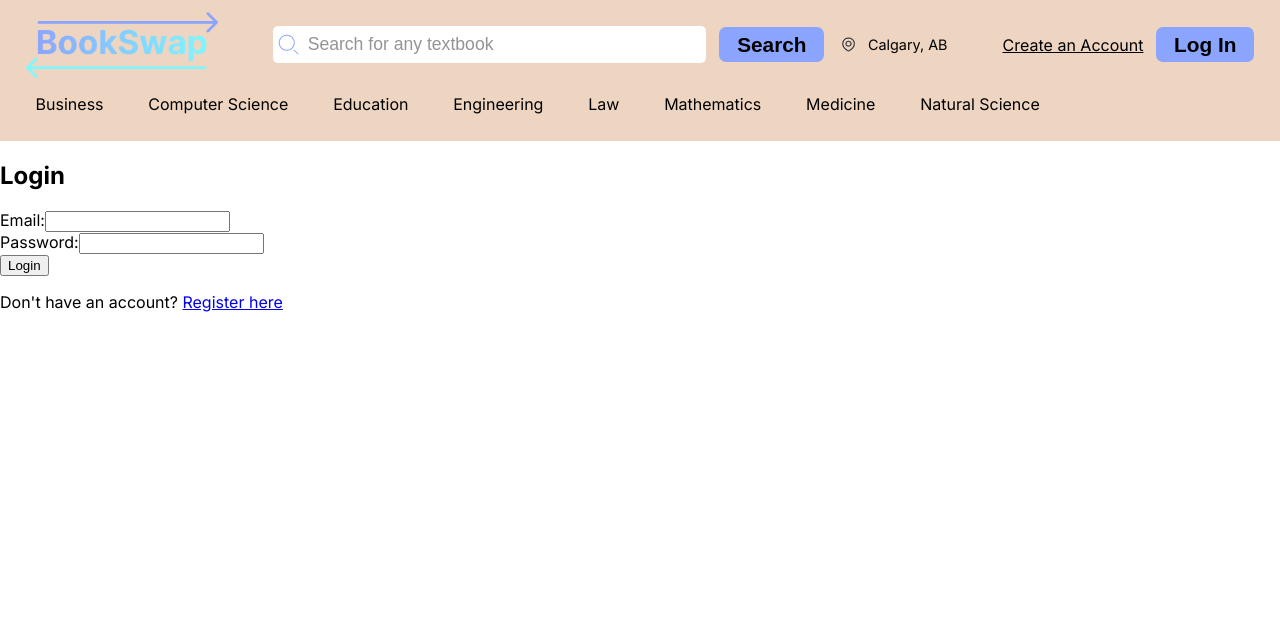
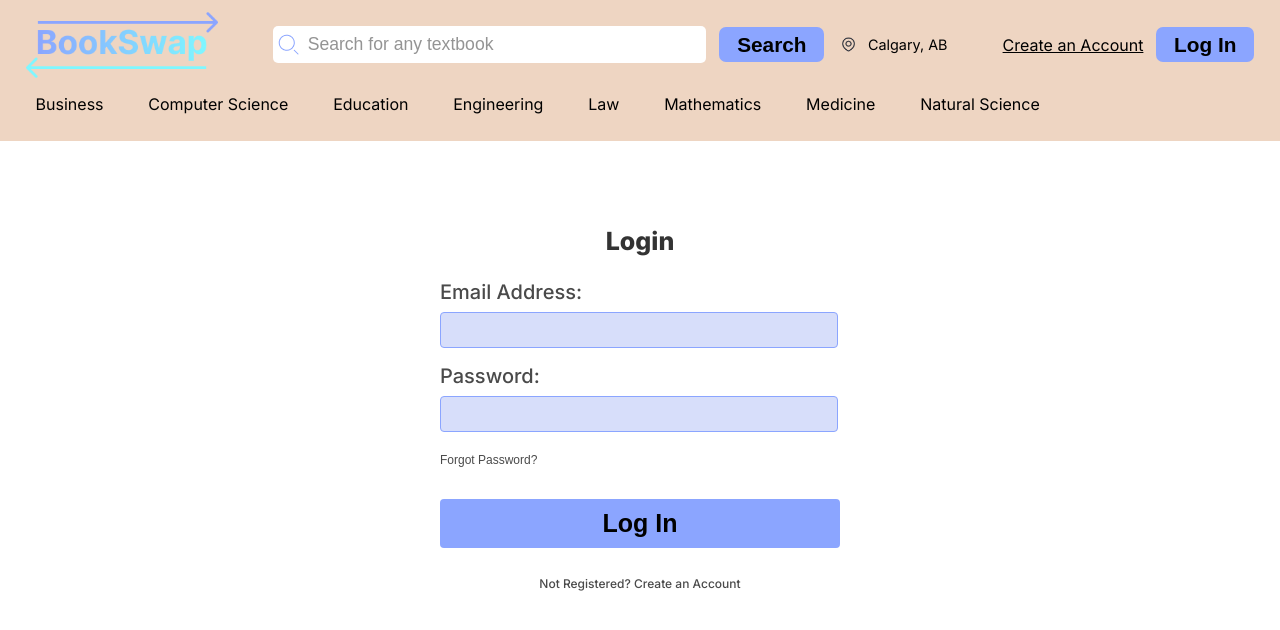
Before and after one commit to ashydashysoflashy/BookSwap, a React (Create React App) app in the folder frontend/: page /login in a window 1280 px wide. Shown: the top 630 px of the page. Built offline with nearby package versions, Linux system fonts and the light colour scheme.

Commit message:
Linked CSS and modified structure to match mockup

```diff
--- a/frontend/src/pages/LoginPage.jsx
+++ b/frontend/src/pages/LoginPage.jsx
@@ -1,5 +1,6 @@
 import React, { useState } from 'react';
 import { Link } from 'react-router-dom';
+import './LoginPage.css';
 
 const LoginPage = () => {
     const [email, setEmail] = useState('');
@@ -12,32 +13,40 @@ const LoginPage = () => {
         // Redirect or show error messages based on login success or failure
     };
 
+    // Used ChatGPT to understand how to add functionality onChange.
     return (
         <div className="login_page">
             <h2>Login</h2>
             <form onSubmit={handleSubmit}>
-                <div>
-                    <label>Email:</label>
+                <div className="form-group">
+                    <label htmlFor="email">Email Address:</label>
                     <input
+                        id="email"
                         type="email"
                         value={email}
                         onChange={(e) => setEmail(e.target.value)}
                         required
                     />
                 </div>
-                <div>
-                    <label>Password:</label>
+                <div className="form-group">
+                    <label htmlFor="password">Password:</label>
                     <input
+                        id="password"
                         type="password"
                         value={password}
                         onChange={(e) => setPassword(e.target.value)}
                         required
                     />
                 </div>
-                <button type="submit">Login</button>
+                <div className="form-group">
+                    <button type="button" className="text-button">
+                        Forgot Password?
+                    </button>
+                </div>
+                <button type="submit" className="login-button">Log In</button>
             </form>
-            <p>
-                Don't have an account? <Link to="/register">Register here</Link>
+            <p className="register-text">
+                Not Registered? <Link to="/register">Create an Account</Link>
             </p>
         </div>
     );
```
